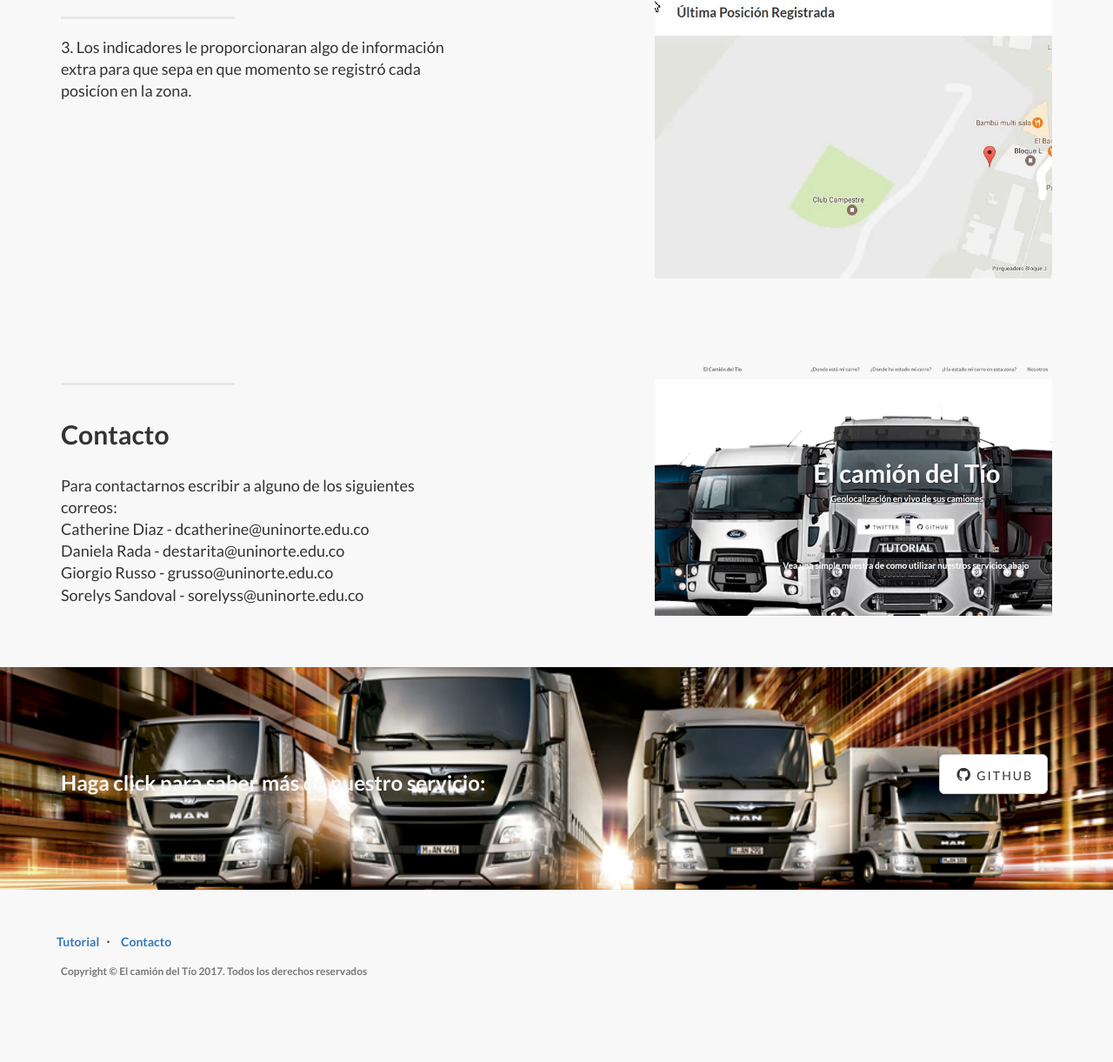
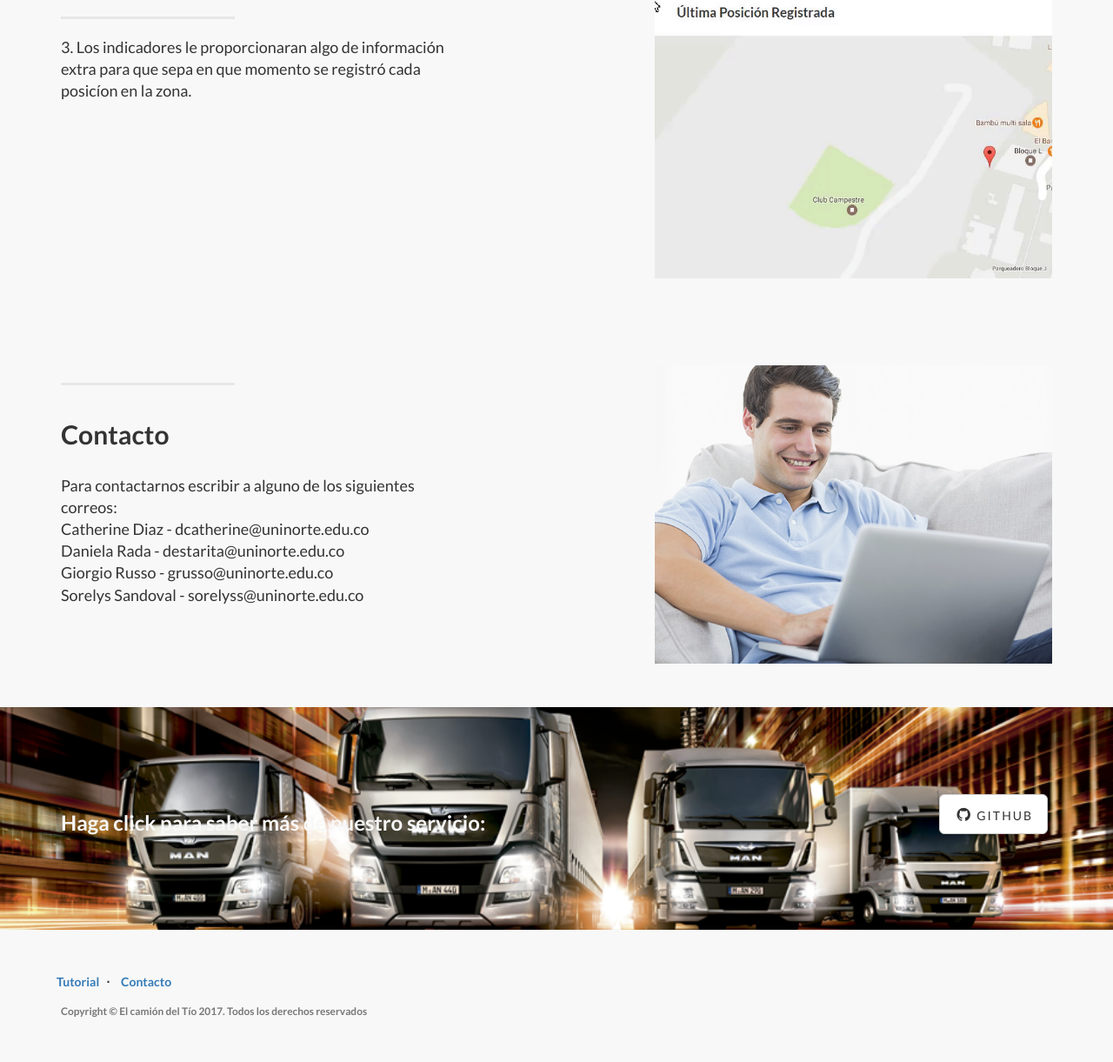
Before and after one commit to GioRusso/GPStracker_site, a Django app: page / in a window 1280 px wide. Shown: the part 3236-4457 px from the top of the page at 87% size. Before the commit the page ends 4360 px from the top, so only its background shows below. Run offline with Django 3.2, Linux system fonts and the light colour scheme; some libraries are stand-ins or nearby versions.

Commit message:
Update home.html

```diff
--- a/templates/home.html
+++ b/templates/home.html
@@ -176,7 +176,7 @@
                         Sorelys Sandoval - sorelyss@uninorte.edu.co</p>
                 </div>
                 <div class="col-lg-5 col-lg-offset-2 col-sm-6">
-                    <img class="img-responsive" src="{% static 'img/dondeest.gif' %}" alt="">
+                    <img class="img-responsive" src="{% static 'img/tio.jpg' %}" alt="">
                 </div>
              </div>
          </div>
```
